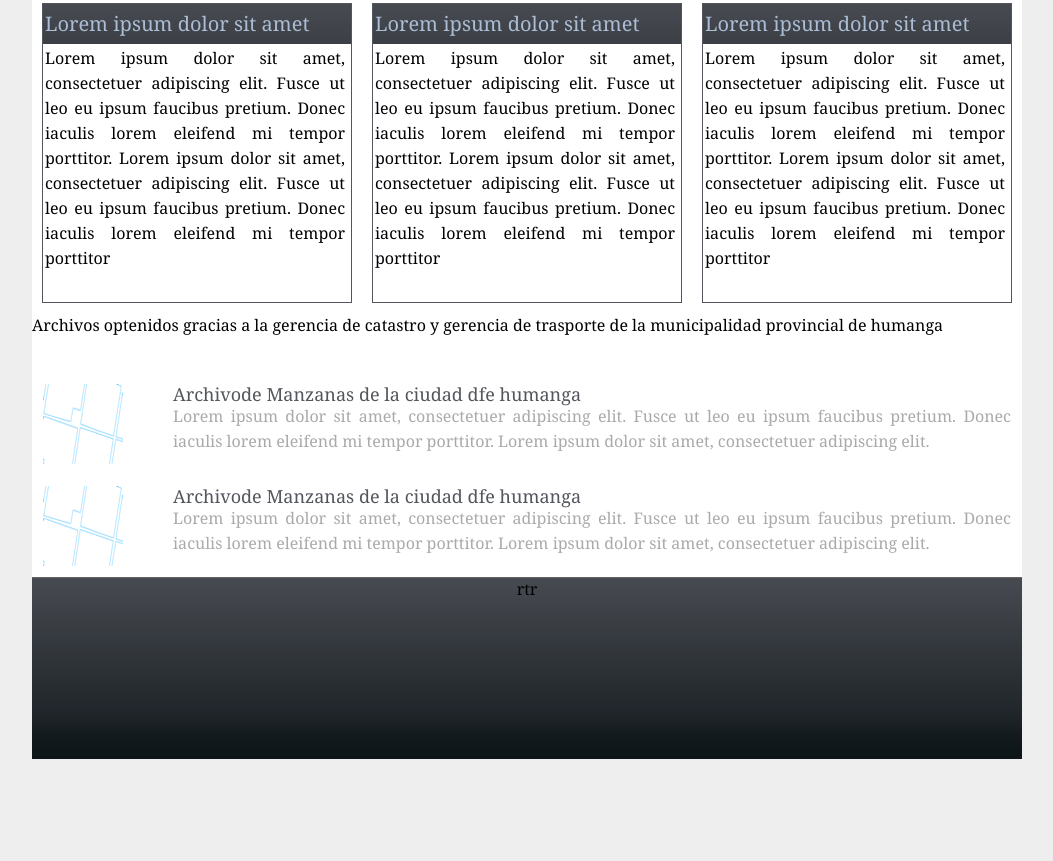
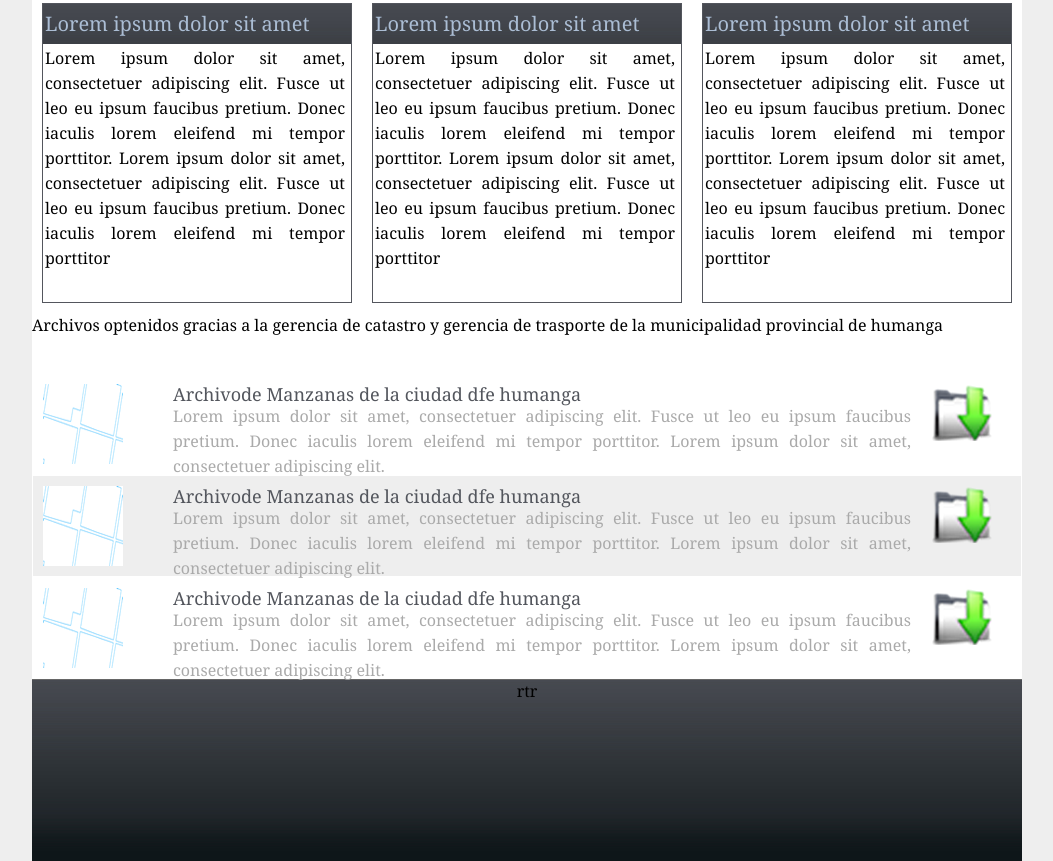
Before and after one commit to Rub21/openhuamanga, a plain HTML site: page index.htm in a window 1280 px wide. Shown: the part 550-1411 px from the top of the page, without its empty margins (113-1166 px from the left). Before the commit the page ends 1309 px from the top, so only its background shows below. Drawn offline with Linux system fonts and the light colour scheme.

Commit message:
some changes to the css

```diff
--- a/css/estilorub.css
+++ b/css/estilorub.css
@@ -110,12 +110,23 @@ body
 	height:60px;
 	background:#fff;
 }
-.contenfile
+.contenfile1
 {	margin:0 auto;
 	padding:0px;
 	width:988px;
 	height:100px;
 	background:#fff;
+	/*margin:5px 0px 5px 0px;*/
+	border:solid 1px #fff;
+
+}
+
+.contenfile2
+{	margin:0 auto;
+	padding:0px;
+	width:988px;
+	height:100px;
+	background:#eee;
 	/*margin:5px 0px 5px 0px;*/
 	border:solid 1px #fff;
 
@@ -130,7 +141,7 @@ body
 			}
 			.text
 			{
-				 width:838px;
+				 width:738px;
 				 height:80px;
 				 float:left;
 				 margin: 10px 10px 10px 40px;
@@ -139,13 +150,23 @@ body
 			}
 			.texttitulo
 			{
-				 width:804px;
+				 width:738px;
 				 height:20px;
 				 float:left;
 				 font-size:18px;
 				 line-height:20px;
 				 color:#53565d;
 				 text-align:left;
+			}
+
+			.iconodescraga
+			{
+				 width:80px;
+				 height:80px;
+				 float:left;
+				 margin:10px;
+				/*background:url(../imagen/descargar.png);
+				background-repeat:no-repeat;*/
 			}
 
 .footer
--- a/index.htm
+++ b/index.htm
@@ -41,27 +41,42 @@ Municipalidad Provincial de Humanga
 
 
 <div class="mapconten">
-<div id='intro-map'></div>
+
+
+///fullScream no funciona..
+<div id='map-div'></div>
 <script>
     var mm = com.modestmaps;
-    var url = 'http://tiles.mapbox.com/ruben/map/Ayacucho-osm-bright_be64eb';
+    wax.tilejson('http://tiles.mapbox.com/ruben/api/Tileset/Ayacucho-osm-bright_be64eb',
+  function(tilejson) {
+      var m = new mm.Map('map-div', new wax.mm.connector(tilejson));
+
+      wax.mm.fullscreen(m, tilejson).appendTo(m.parent);
+      m.setCenterZoom(new mm.Location(39, -98), 2);
+  });
+</script>
+
+
+
+<!--<div id='intro-map'></div>
+<script>
+    var mm = com.modestmaps;
+    var url = 'http://tiles.mapbox.com/ruben/api/Tileset/Ayacucho-osm-bright_be64eb';
 
     wax.tilejson(url, function(tilejson) {
-        var m = new mm.Map('intro-map',
-    new wax.mm.connector(tilejson),
-    new mm.Point(990, 480));
-
+        var m = new mm.Map('intro-map', new wax.mm.connector(tilejson),new mm.Point(990, 480));
         m.setCenterZoom(new mm.Location(tilejson.center[1],
          tilejson.center[0]),
          tilejson.center[2] - 3);
-
             wax.mm.zoomer(m).appendTo(m.parent);
             wax.mm.interaction(m);
     });
 </script>
+-->
 
 
 </div>
+
 <div class="conteninfor">
         <div class="cont">
                 <div class="contenheader2">
@@ -102,7 +117,7 @@ Municipalidad Provincial de Humanga
 
 </div>
 <div class="coment">Archivos optenidos gracias a la gerencia de catastro y gerencia de trasporte de la municipalidad provincial de humanga</div>
-<div class="contenfile">
+<div class="contenfile1">
 <div class="imgcontenfile">
     <img src="imagenfile/1_Manzanas.png" />
 </div>
@@ -111,8 +126,11 @@ Municipalidad Provincial de Humanga
 
 Lorem ipsum dolor sit amet, consectetuer adipiscing elit. Fusce ut leo eu ipsum faucibus pretium. Donec iaculis lorem eleifend mi tempor porttitor. Lorem ipsum dolor sit amet, consectetuer adipiscing elit.
 </div>
+<div class=iconodescraga>
+<a href=#><img src="imagen/descargar.png" /></a>
 </div>
-<div class="contenfile">
+</div>
+<div class="contenfile2">
 <div class="imgcontenfile">
     <img src="imagenfile/1_Manzanas.png" />
 </div>
@@ -120,6 +138,22 @@ Lorem ipsum dolor sit amet, consectetuer adipiscing elit. Fusce ut leo eu ipsum
 <div class="texttitulo"> Archivode Manzanas de la ciudad dfe humanga</div>
 
 Lorem ipsum dolor sit amet, consectetuer adipiscing elit. Fusce ut leo eu ipsum faucibus pretium. Donec iaculis lorem eleifend mi tempor porttitor. Lorem ipsum dolor sit amet, consectetuer adipiscing elit.
+</div>
+<div class=iconodescraga>
+<a href=#><img src="imagen/descargar.png" /></a>
+</div>
+</div>
+<div class="contenfile1">
+<div class="imgcontenfile">
+    <img src="imagenfile/1_Manzanas.png" />
+</div>
+<div class="text">
+<div class="texttitulo"> Archivode Manzanas de la ciudad dfe humanga</div>
+
+Lorem ipsum dolor sit amet, consectetuer adipiscing elit. Fusce ut leo eu ipsum faucibus pretium. Donec iaculis lorem eleifend mi tempor porttitor. Lorem ipsum dolor sit amet, consectetuer adipiscing elit.
+</div>
+<div class=iconodescraga>
+<a href=#><img src="imagen/descargar.png" /></a>
 </div>
 </div>
 
```
Also changed, not shown: imagen/descargar.png (added). Lines whose indentation alone changed are shown as unchanged.
